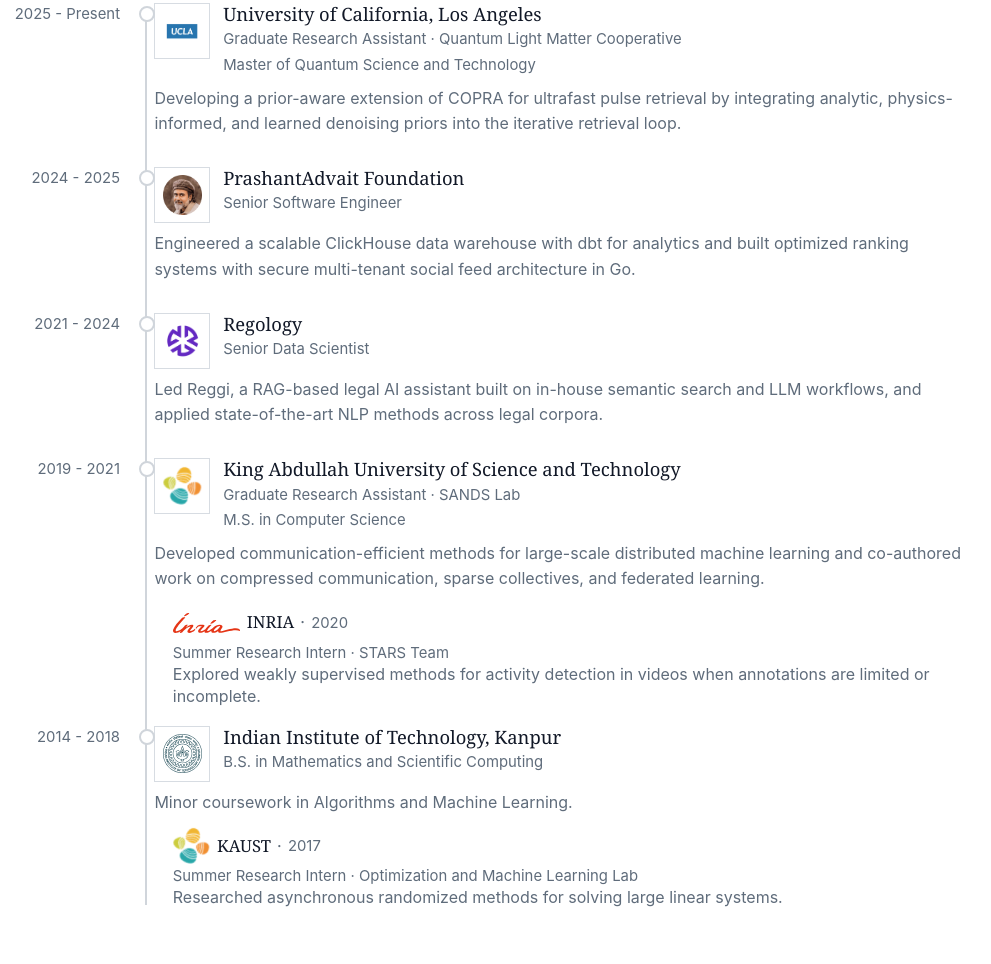
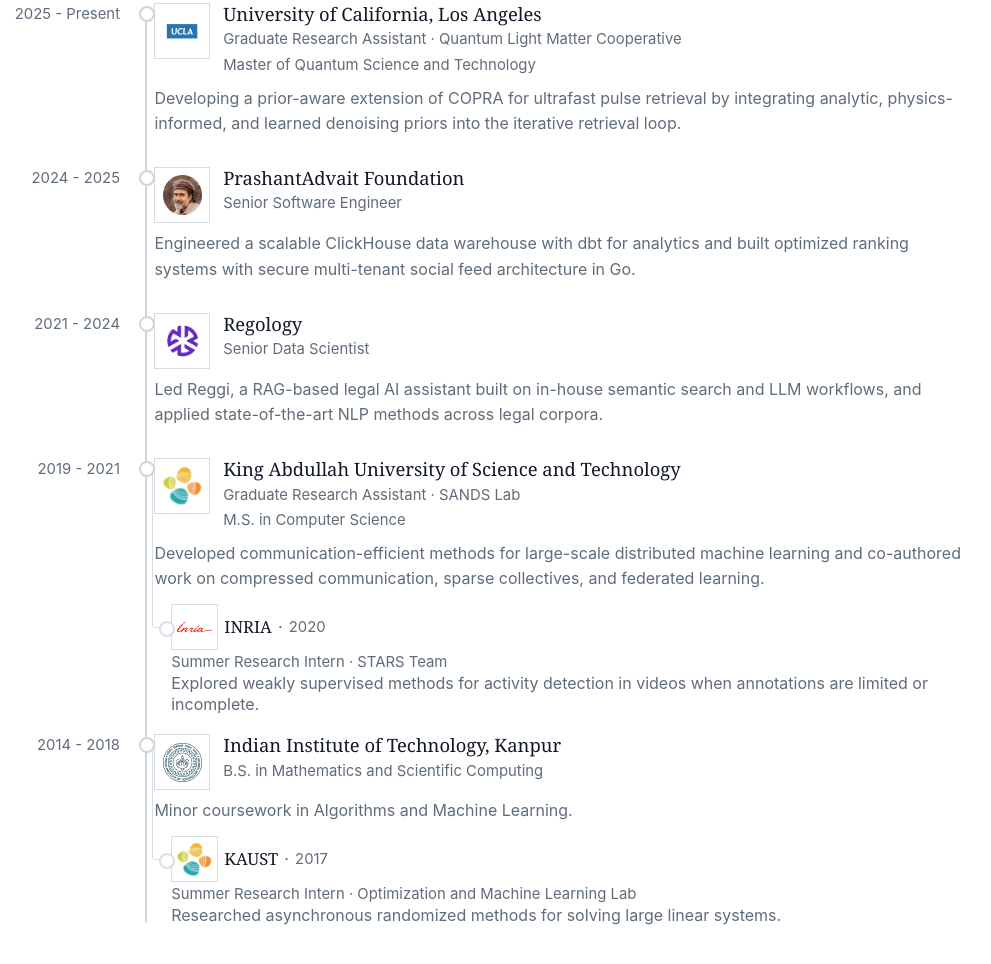
Before and after one commit to atalnarayan/atalnarayan.github.io, a plain HTML site: page index.html in a window 1280 px wide. Shown: the part 720-1684 px from the top of the page, without its empty margins (164-1155 px from the left). Drawn offline with Linux system fonts and the light colour scheme.

Commit message:
child looks more natural now

```diff
--- a/index.html
+++ b/index.html
@@ -5,7 +5,7 @@
   <meta name="viewport" content="width=device-width, initial-scale=1" />
   <meta name="description" content="Atal Narayan Sahu works across AI systems, scientific machine learning, and quantum science." />
   <title>Atal Narayan Sahu</title>
-  <link rel="stylesheet" href="styles/site.css?v=20260326-17" />
+  <link rel="stylesheet" href="styles/site.css?v=20260326-25" />
 </head>
 <body>
   <header class="site-header">
@@ -142,9 +142,9 @@
           </div>
         </article>
 
-        <article class="timeline-entry">
+        <article class="timeline-entry timeline-entry-branch">
           <div class="timeline-date">2019 - 2021</div>
-          <div class="timeline-body">
+          <div class="timeline-body timeline-body-branch">
             <div class="timeline-heading">
               <div class="timeline-logo">
                 <img src="images/history/kaust.png" alt="KAUST logo" />
@@ -176,9 +176,9 @@
           </div>
         </article>
 
-        <article class="timeline-entry">
+        <article class="timeline-entry timeline-entry-branch">
           <div class="timeline-date">2014 - 2018</div>
-          <div class="timeline-body">
+          <div class="timeline-body timeline-body-branch">
             <div class="timeline-heading">
               <div class="timeline-logo">
                 <img src="images/history/iitk.svg" alt="IIT Kanpur logo" />
--- a/styles/site.css
+++ b/styles/site.css
@@ -311,15 +311,71 @@
 }
 
 .timeline-children {
+  --child-connector-color: #d8dee6;
+  --child-offset: 1.05rem;
+  --child-node-x: 0.67rem;
+  --child-bullet-size: 0.76rem;
+  --child-bullet-center-y: 1.42rem;
   margin-top: 0.5rem;
-  margin-left: 1.15rem;
+  margin-left: var(--child-offset);
   display: grid;
   gap: 0.45rem;
 }
 
+.timeline-body-branch {
+  --branch-x: -0.18rem;
+  --parent-branch-y: 0.56rem;
+  position: relative;
+}
+
+.timeline-body-branch::before {
+  content: "";
+  position: absolute;
+  top: var(--parent-branch-y);
+  bottom: 0;
+  left: var(--branch-x);
+  width: 1px;
+  background: #d8dee6;
+}
+
+.timeline-body-branch::after {
+  content: "";
+  position: absolute;
+  top: var(--parent-branch-y);
+  left: calc(var(--spine-gap) / -2);
+  width: calc(var(--branch-x) - (var(--spine-gap) / -2));
+  height: 1px;
+  background: #d8dee6;
+}
+
 .timeline-child {
+  position: relative;
   display: grid;
   gap: 0.08rem;
+}
+
+.timeline-child::before {
+  content: "";
+  position: absolute;
+  top: calc(var(--child-bullet-center-y) - (var(--child-bullet-size) / 2));
+  left: calc(var(--child-node-x) - var(--child-offset) - (var(--child-bullet-size) / 2));
+  width: var(--child-bullet-size);
+  height: var(--child-bullet-size);
+  border: 2px solid var(--child-connector-color);
+  border-radius: 50%;
+  background: #ffffff;
+  z-index: 2;
+}
+
+.timeline-child:last-child::after {
+  content: "";
+  position: absolute;
+  top: var(--child-bullet-center-y);
+  bottom: -0.12rem;
+  left: calc(var(--branch-x) - var(--child-offset) - 1px);
+  width: 3px;
+  background: #ffffff;
+  z-index: 1;
 }
 
 .timeline-child-date {
@@ -331,6 +387,7 @@
 }
 
 .timeline-child-heading {
+  position: relative;
   display: flex;
   align-items: center;
   flex-wrap: wrap;
@@ -342,6 +399,17 @@
   line-height: 1.25;
 }
 
+.timeline-child-heading::before {
+  content: "";
+  position: absolute;
+  top: var(--child-bullet-center-y);
+  left: calc(var(--branch-x) - var(--child-offset));
+  width: calc(var(--child-offset) - var(--branch-x));
+  height: 1px;
+  background: var(--child-connector-color);
+  z-index: 0;
+}
+
 .timeline-child-org {
   display: inline-flex;
   align-items: center;
@@ -350,10 +418,12 @@
 
 .timeline-child-org img {
   flex: 0 0 auto;
-  width: auto;
-  height: 2.35rem;
-  max-width: 4.2rem;
-  max-height: 2.35rem;
+  width: 2.9rem;
+  height: 2.9rem;
+  padding: 0.28rem;
+  border: 1px solid var(--line);
+  background: #ffffff;
+  box-sizing: border-box;
   object-fit: contain;
   vertical-align: middle;
 }
@@ -459,9 +529,16 @@
   }
 
   .timeline-children {
-    margin-left: 0;
-    padding-left: 0.15rem;
+    --child-offset: 0.9rem;
+    --child-node-x: 0.58rem;
+    --child-bullet-size: 0.72rem;
+    --child-bullet-center-y: 1.22rem;
+    margin-left: var(--child-offset);
     gap: 0.38rem;
+  }
+
+  .timeline-body-branch {
+    --branch-x: -0.22rem;
   }
 
   .timeline-child-date {
@@ -473,9 +550,9 @@
   }
 
   .timeline-child-org img {
-    height: 2rem;
-    max-width: 3.6rem;
-    max-height: 2rem;
+    width: 2.45rem;
+    height: 2.45rem;
+    padding: 0.24rem;
   }
 
 }
```
Also changed, not shown: blog.html (+1 -1 lines), publications.html (+1 -1 lines).
